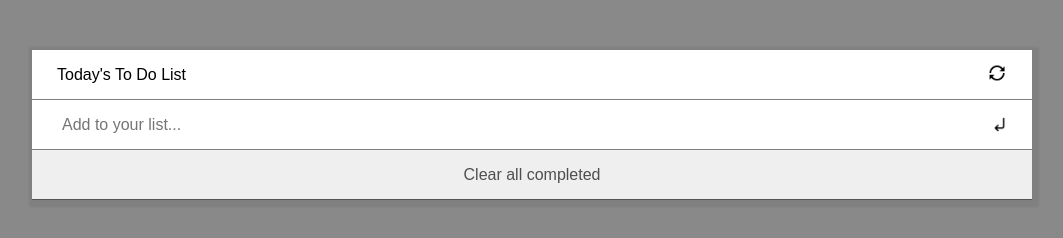
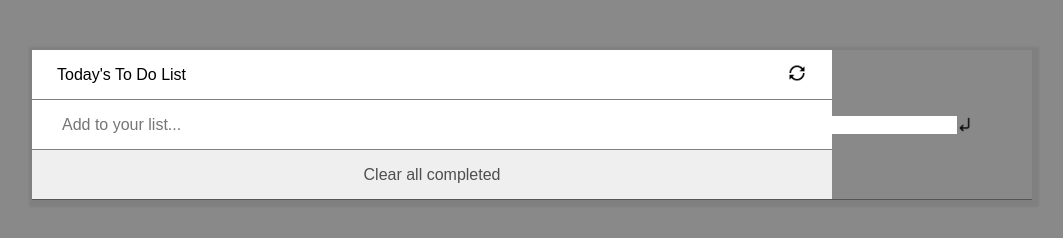
Before and after one commit to hamid-murambiwa/To-Do-list, a website built with webpack: page dist/index.html in a window 1280 px wide. Shown: the whole page, without its empty margins (108-1171 px from the left). Built offline with nearby package versions, Linux system fonts and the light colour scheme.

Commit message:
Update page style

```diff
--- a/src/style.css
+++ b/src/style.css
@@ -91,7 +91,7 @@ body {
   display: none;
   flex-direction: column;
   align-items: flex-end;
-  width: 1000px;
+  width: 80%;
 }
 
 .Task {
@@ -111,7 +111,7 @@ body {
   justify-content: space-between;
   align-items: center;
   border-bottom: 1px solid grey;
-  width: 1000px;
+  width: 80%;
   height: 50px;
   padding-left: 25px;
   padding-right: 25px;
@@ -129,7 +129,7 @@ body {
 
 #clearBTN {
   height: 100%;
-  width: 100%;
+  width: 80%;
   border-style: none;
   font-size: 16px;
   color: rgb(79, 79, 79);
```
